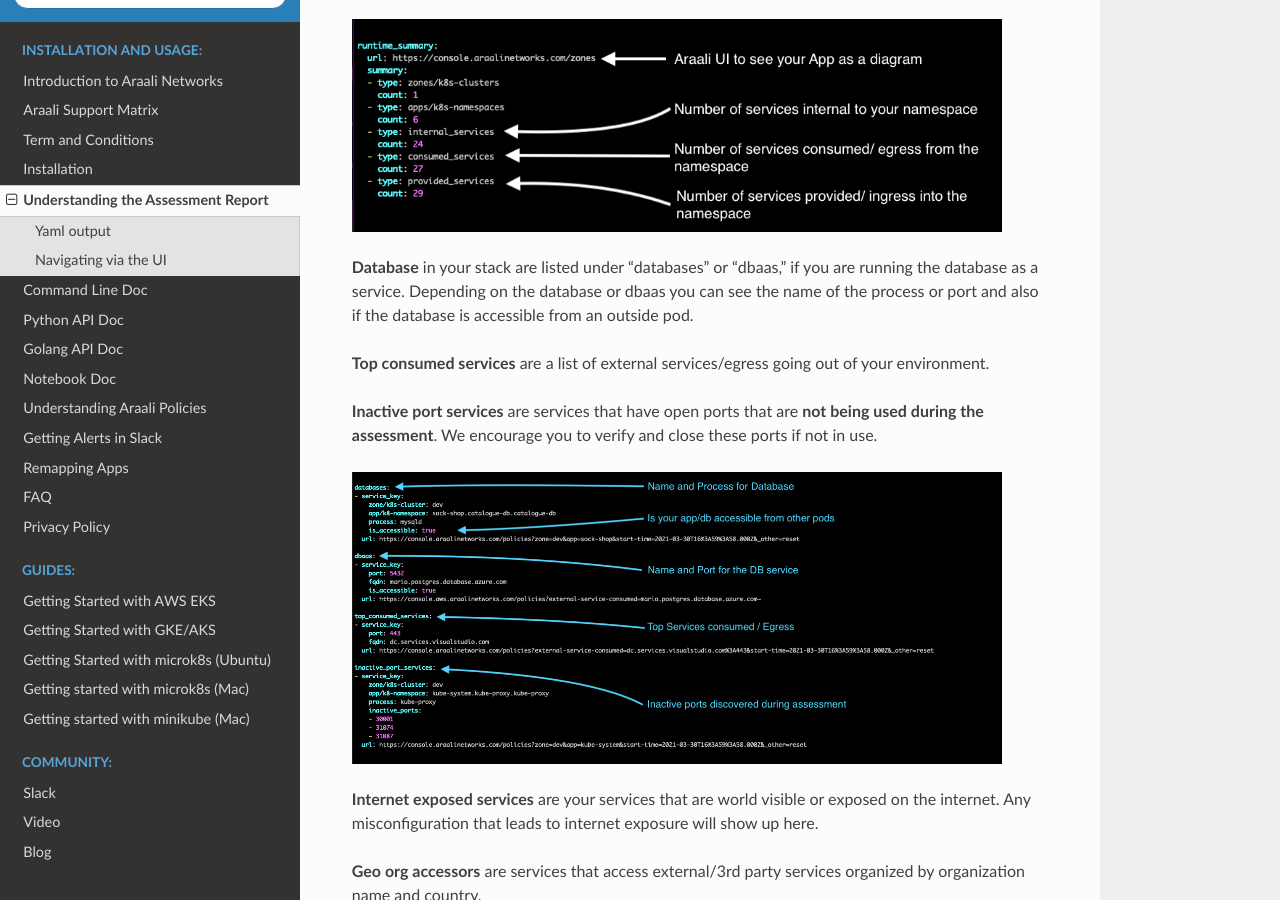
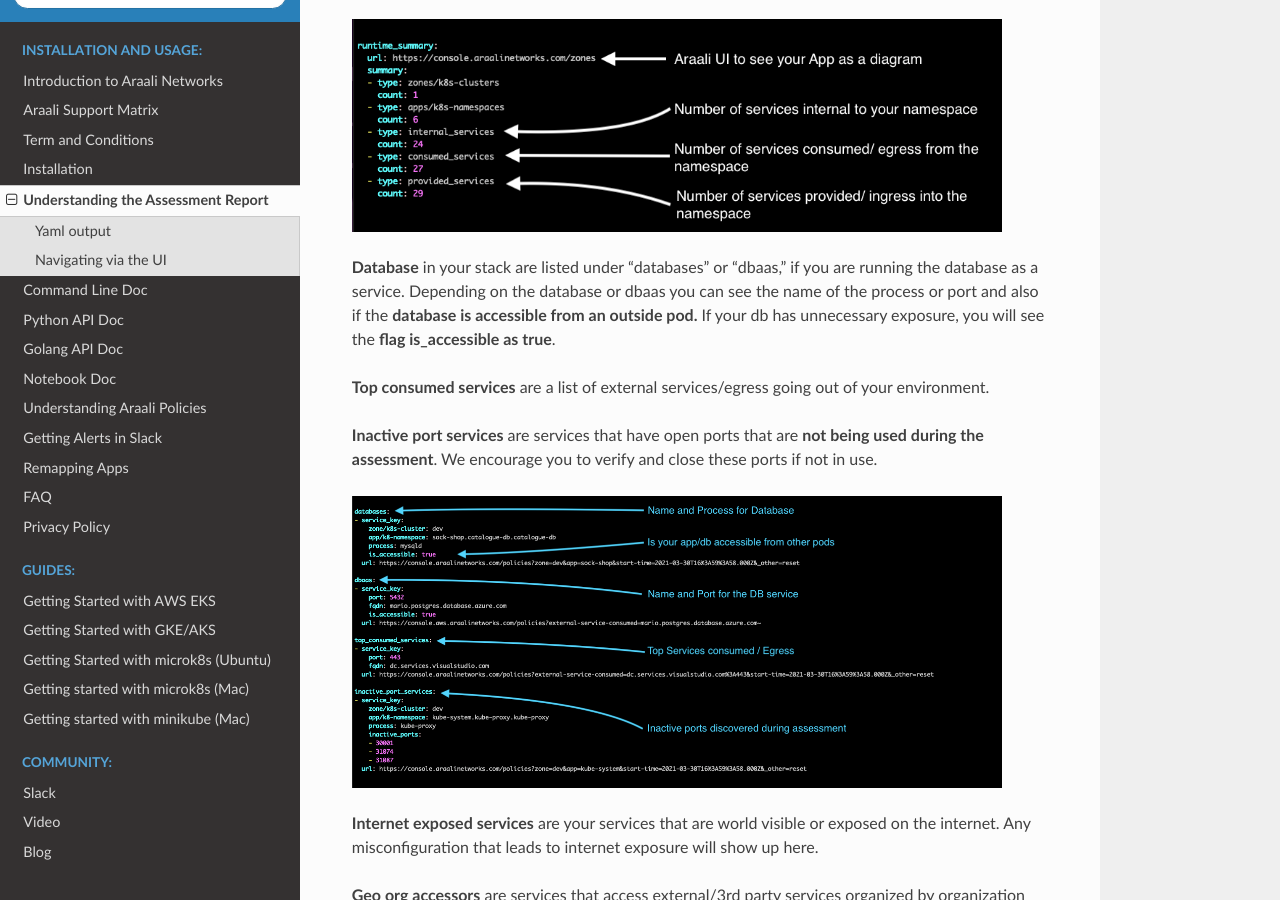
Before and after one commit to araalinetworks/api, a Sphinx documentation site: the page built from doc/source/assessmentreport.rst, in a window 1280 px wide and 900 px high, scrolled down 1128 px. Built offline with Sphinx 7.4.7 and the Read the Docs theme 2.0.0, drawn with Linux system fonts in a browser that asks for light colours; some of the changed text lies outside the part shown.

Commit message:
Update assessmentreport.rst
Made some minor updates to the doc.

```diff
--- a/doc/source/assessmentreport.rst
+++ b/doc/source/assessmentreport.rst
@@ -5,9 +5,9 @@
 In this section, we’ll walk you through the key security questions answered by the assessment report.
 
 1) What are my apps and services - providers, consumers, and internal
-2) What and where are the DBs and DBaaS running
-3) Inactive listen to ports
-4) Is my DB and Metadata service accessible from other services
+2) What and where are the **DBs and DBaaS** running
+3) Is my DB and Metadata service **accessible from other services**
+4) What are the **Inactive listen-to ports**
 5) Vulnerable VMs and Containers (UI)
 
 **How can you use this information:**
@@ -43,7 +43,7 @@
  :width: 650
  :alt: Araali Report Summary
 
-**Database** in your stack are listed under "databases" or "dbaas," if you are running the database as a service. Depending on the database or dbaas you can see the name of the process or port and also if the database is accessible from an outside pod.
+**Database** in your stack are listed under "databases" or "dbaas," if you are running the database as a service. Depending on the database or dbaas you can see the name of the process or port and also if the **database is accessible from an outside pod.** If your db has unnecessary exposure, you will see the **flag is_accessible as true**.
 
 **Top consumed services** are a list of external services/egress going out of your environment.
 
```
